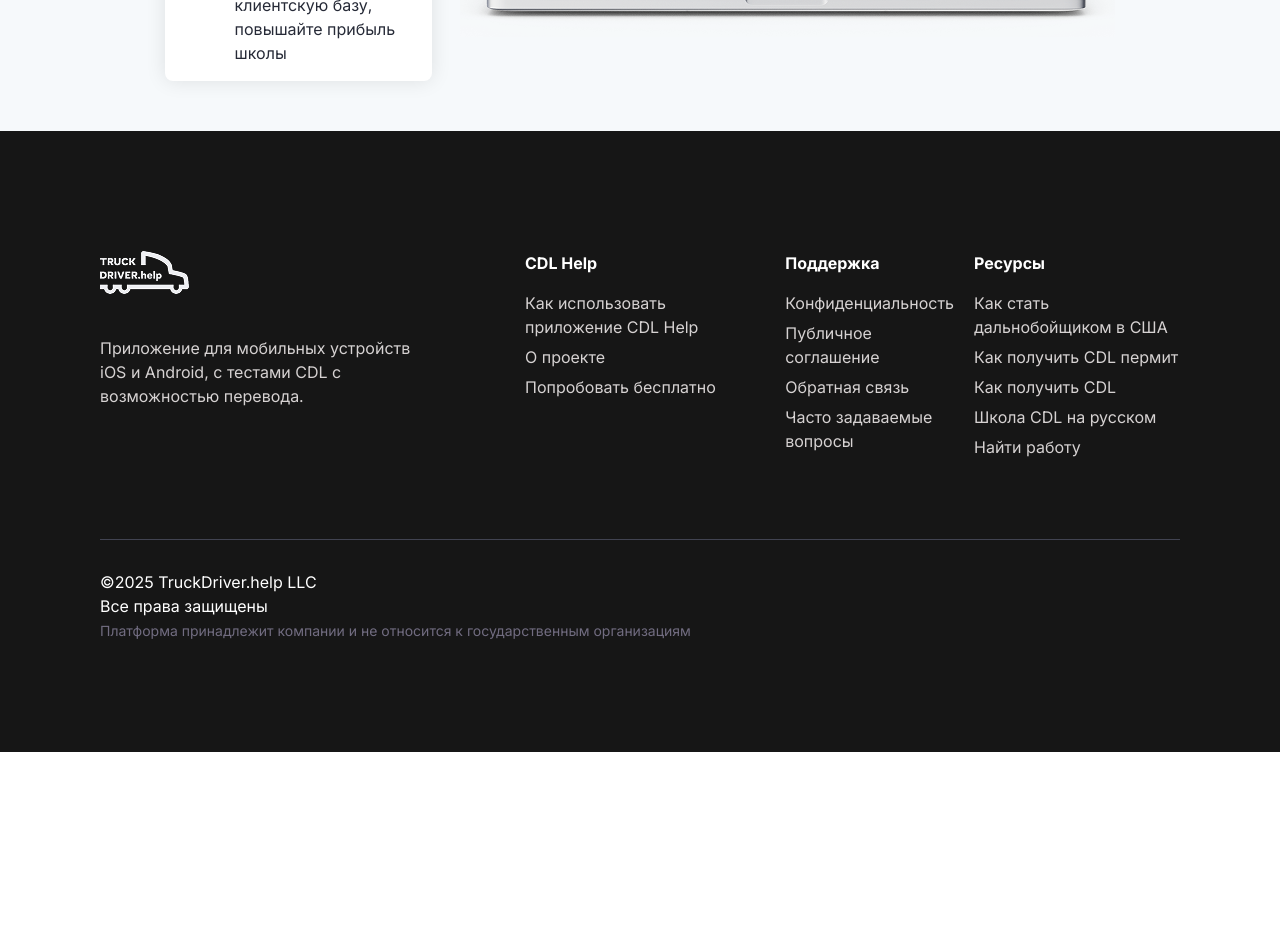
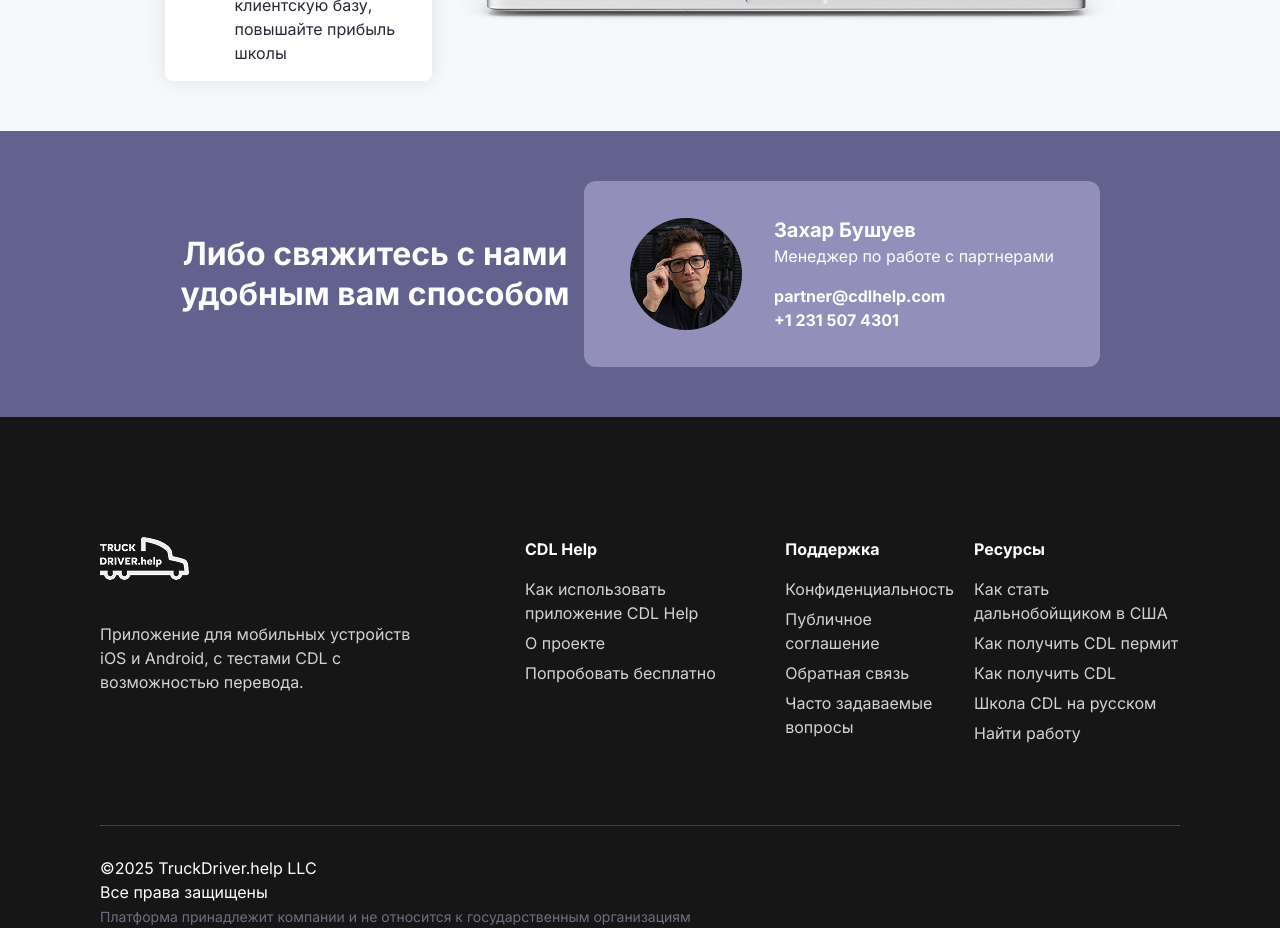
Before and after one commit to TruckDriverHelp/CDL-PROMO, a Next.js app: page / in a window 1280 px wide. Shown: the part 2020-2948 px from the top of the page. Before the commit the page ends 2772 px from the top, so only its background shows below. Built offline with nearby package versions, Linux system fonts and the light colour scheme.

Commit message:
feat: contact-us done

```diff
--- a/src/app/page.tsx
+++ b/src/app/page.tsx
@@ -1,3 +1,4 @@
+import { ContactUs } from '@/views/contact-us';
 import { Footer } from '@/views/footer/footer';
 import { Header } from '@/views/header';
 import { MainAdvantages } from '@/views/main-advantages';
@@ -12,6 +13,7 @@ export default function Home() {
         <MainAdvantages />
         <PartnershipBenefits />
         <PartnershipProgram />
+        <ContactUs />
       </main>
       <Footer />
     </>
--- a/src/app/styles/globals.css
+++ b/src/app/styles/globals.css
@@ -16,6 +16,7 @@ body:has(.no-doc-scroll) {
   /* Colors */
   --color-indigo: #3e3772;
   --color-indigo-dark: #2d2760;
+  --color-indigo-muted: #63618e;
   --color-emphasis-medium: #00000099;
   --color-emphasis-high: #000000de;
   --color-mist: #dadada;
--- a/src/views/contact-us/contact-us.tsx
+++ b/src/views/contact-us/contact-us.tsx
@@ -0,0 +1,37 @@
+import ContactUsAvatar from '@/shared/assets/images/contact-us-avatar.png';
+import Image from 'next/image';
+import Link from 'next/link';
+
+export const ContactUs = () => {
+  return (
+    <section className="bg-indigo-muted xl:px-[180px] md:px-[100] px-5 py-[50px] flex xl:flex-row flex-col justify-between md:gap-2.5 gap-8 items-center">
+      <h2 className="font-inter font-bold md:text-[32px] md:leading-[40px] text-center text-2xl text-white max-w-[390px] ">
+        Либо свяжитесь с нами удобным вам способом
+      </h2>
+      <div className="bg-purple-fade sm:px-[46px] px-6 py-[35px] rounded-xl flex sm:flex-row flex-col gap-8 items-center">
+        <Image
+          src={ContactUsAvatar}
+          alt="contact us avatar"
+          className="object-cover size-[112px]"
+        />
+
+        <div className="text-white font-inter max-sm:text-center">
+          <p className="font-bold text-xl">Захар Бушуев</p>
+          <p className="font-normal text-base mb-4">
+            Менеджер по работе с партнерами
+          </p>
+
+          <Link
+            className="font-bold text-base block"
+            href={'mailto:partner@cdlhelp.com'}
+          >
+            partner@cdlhelp.com
+          </Link>
+          <Link className="font-bold text-base block" href={'tel:+12315074301'}>
+            +1 231 507 4301
+          </Link>
+        </div>
+      </div>
+    </section>
+  );
+};
--- a/src/views/contact-us/index.ts
+++ b/src/views/contact-us/index.ts
@@ -0,0 +1 @@
+export { ContactUs } from './contact-us';
--- a/src/views/header/sidebar.tsx
+++ b/src/views/header/sidebar.tsx
@@ -13,7 +13,7 @@ export const Sidebar = ({ isOpen, setIsOpen }: SidebarProps) => {
   return (
     <div
       className={clsx(
-        'absolute h-[calc(100dvh-var(--header-min-height))] bg-snow-mist w-full top-[var(--header-min-height)] transition-all duration-300',
+        'fixed h-[calc(100dvh-var(--header-min-height))] bg-snow-mist w-full top-[var(--header-min-height)] transition-all duration-300',
         isOpen && 'visible right-0 no-doc-scroll',
         !isOpen && 'invisible right-full'
       )}
--- a/src/views/register-cta/index.ts
+++ b/src/views/register-cta/index.ts
@@ -0,0 +1 @@
+export { RegisterCTA } from './register-cta';
--- a/src/views/register-cta/register-cta.tsx
+++ b/src/views/register-cta/register-cta.tsx
@@ -0,0 +1,14 @@
+//! Форма пока не используется инициативой Акмаля так как на фронте приложения нужно будет дополнить логику онборда и логина;
+
+export const RegisterCTA = () => {
+  return (
+    <section>
+      <h2>
+        <span>Зарегистрируйтесь</span> прямо сейчас и начните получать первых
+        мотивированных клиентов уже сегодня
+      </h2>
+      <p>TruckDriver.help – быстрый и удобный способ найти нужных водителей!</p>
+      <form action=""></form>
+    </section>
+  );
+};
```
Also changed, not shown: src/shared/assets/images/contact-us-avatar.png (added).
